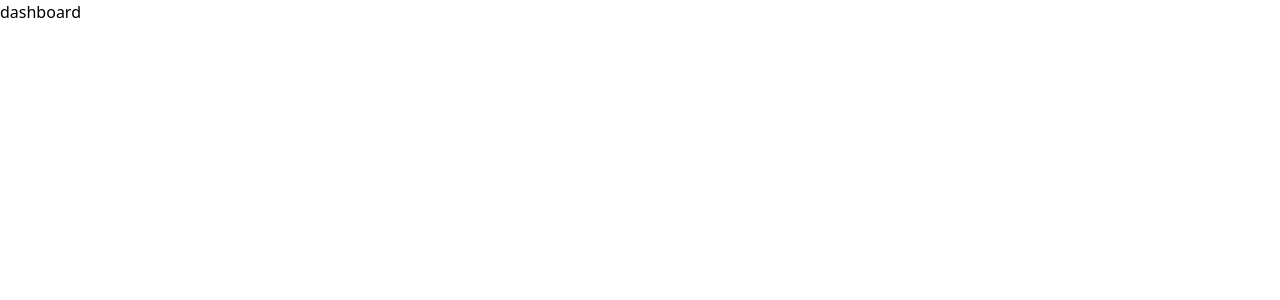
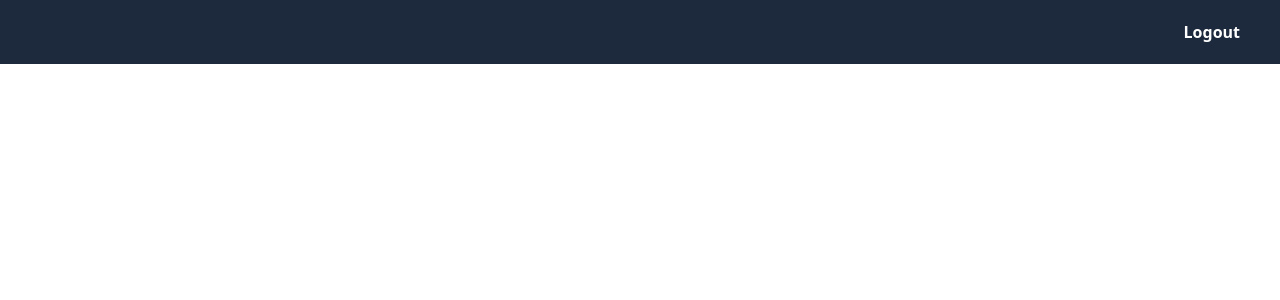
Before and after one commit to koiraladarwin/ecmsadminpage, a React (Vite) app: page / in a window 1280 px wide. Shown: the top 300 px of the page. Built offline with nearby package versions, Linux system fonts and the light colour scheme.

Commit message:
feat(dashboard):add simple navBar with logout text

```diff
--- a/src/features/events/dashboard/Dashboard.jsx
+++ b/src/features/events/dashboard/Dashboard.jsx
@@ -1,7 +1,10 @@
 import React from 'react'
+import NavBar from './components/NavBar'
 
 export default function Dashboard() {
   return (
-    <div>dashboard</div>
+    <>
+      <NavBar />
+    </>
   )
 }
--- a/src/features/events/dashboard/components/NavBar.jsx
+++ b/src/features/events/dashboard/components/NavBar.jsx
@@ -1,8 +1,15 @@
 import React from 'react'
+import { Link } from 'react-router-dom'
 
 const NavBar = () => {
   return (
-    <div>NavBar</div>
+    <>
+      <nav className='bg-slate-800 w-full h-16'>
+        <div className='w-full h-full  flex justify-end items-center '>
+          <Link to='/' className='text-white font-semibold hover:text-orange-500 mr-10 '>Logout</Link>
+        </div>
+      </nav>
+    </>
   )
 }
 
```
